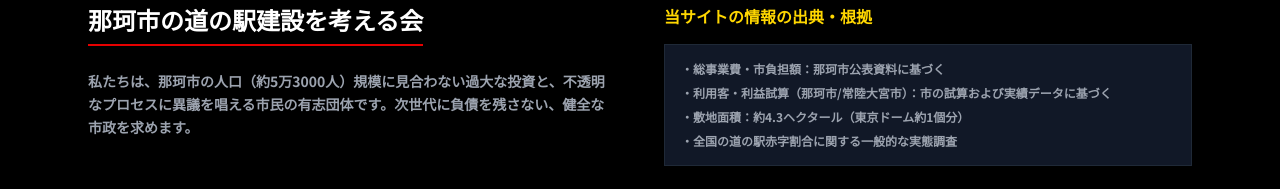
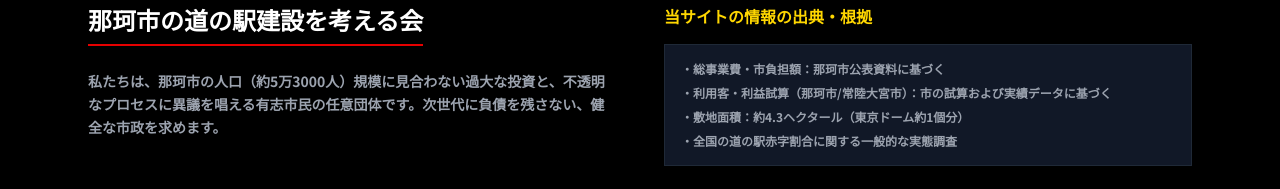
Before and after one commit to hasitomo102/nakamichi-kai, a website: page index.html in a window 1280 px wide. Shown: the part 7901-8090 px from the top of the page. Drawn offline with nearby package versions, Linux system fonts and the light colour scheme.

Commit message:
Refine description of citizen group in index.html

```diff
--- a/index.html
+++ b/index.html
@@ -432,7 +432,7 @@
                 <div>
                     <h2 class="text-2xl font-black mb-6 border-b-2 border-danger pb-2 inline-block">那珂市の道の駅建設を考える会</h2>
                     <p class="text-gray-400 font-bold leading-relaxed text-sm">
-                        私たちは、那珂市の人口（約5万3000人）規模に見合わない過大な投資と、不透明なプロセスに異議を唱える市民の有志団体です。次世代に負債を残さない、健全な市政を求めます。
+                        私たちは、那珂市の人口（約5万3000人）規模に見合わない過大な投資と、不透明なプロセスに異議を唱える有志市民の任意団体です。次世代に負債を残さない、健全な市政を求めます。
                     </p>
                 </div>
                 <div>
```
